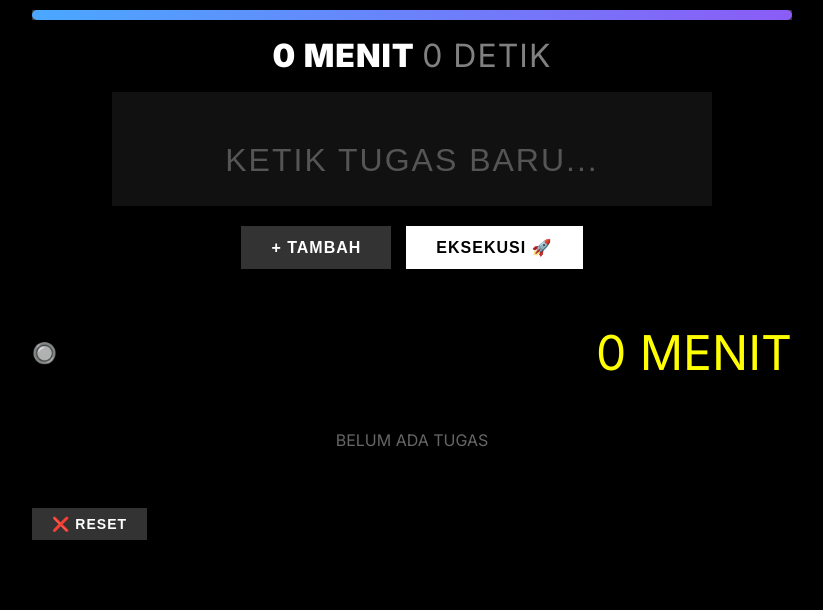
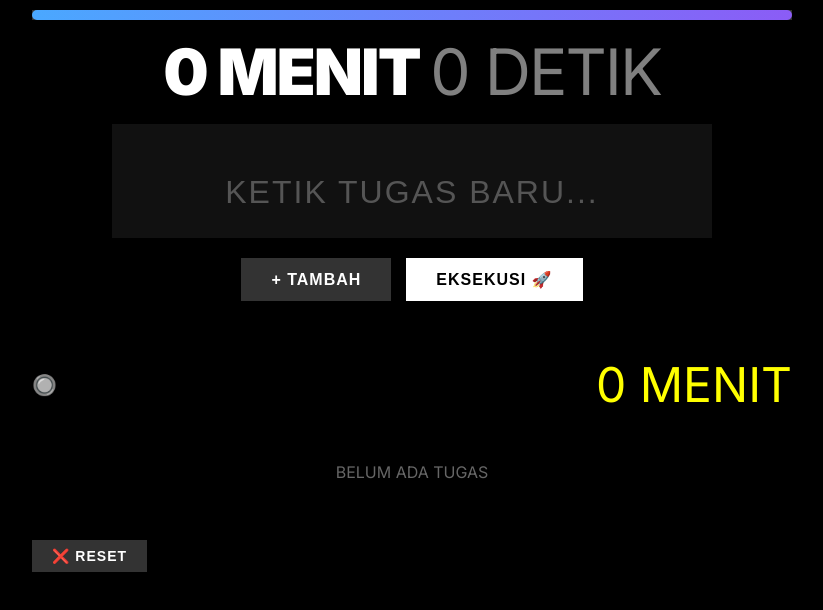
Before and after one commit to kaukah/task, a plain HTML site: page index.html in a window 1280 px wide. Shown: the whole page, without its empty margins (228-1051 px from the left). Drawn offline with Linux system fonts and the light colour scheme.

Commit message:
Update index.html

```diff
--- a/index.html
+++ b/index.html
@@ -118,10 +118,10 @@
         }
 
         .stopwatch {
-            font-size: 2rem;
+            font-size: 4rem;
             font-weight: 100;
             text-align: center;
-            letter-spacing: 1px;
+            letter-spacing: -2px;
             text-transform: uppercase;
             color: gray;
             margin-top: 20px;
@@ -129,7 +129,7 @@
 
         .stopwatch b {
             font-weight: 900;
-            font-size: 2rem;
+            font-size: 4rem;
             color: #fff;
         }
 
```
